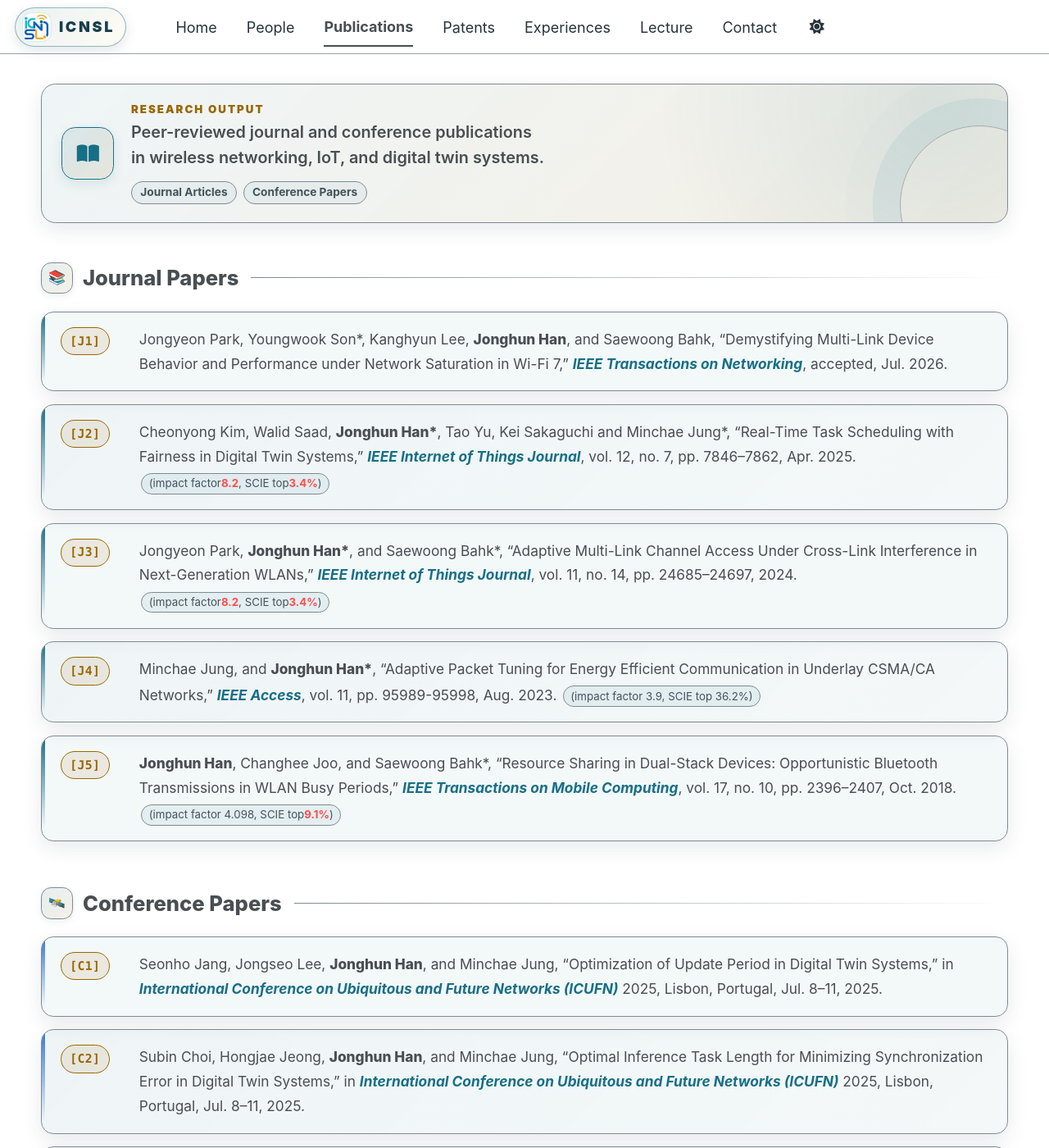
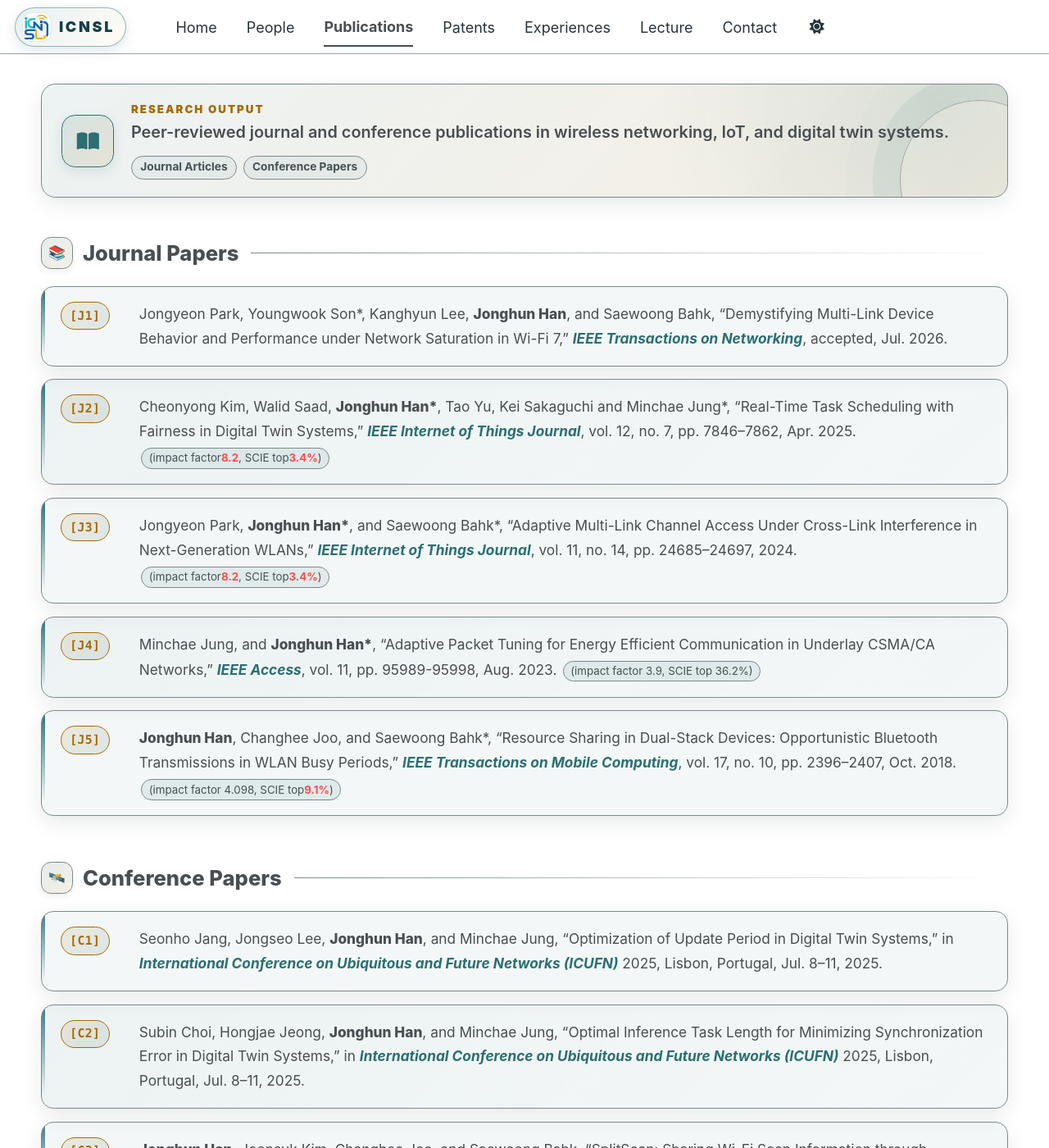
Before and after one commit to icnsl/icnsl.github.io, a Jekyll site: the page built from _pages/publications.md, in a window 1280 px wide and 1400 px high. Shown: the whole window at 82% size. Built offline with Jekyll 4.4.1, drawn with Linux system fonts in a browser that asks for light colours; a script bundle is joined from its source files by our own code; library files that are not in the unit come from our copies.

Commit message:
Add files via upload

```diff
--- a/_sass/layout/_page.scss
+++ b/_sass/layout/_page.scss
@@ -1712,90 +1712,6 @@ html[data-theme="dark"] .page__content .people-empty {
   }
 }
 
-/* ==========================================================================
-   CUSTOM: Laboratory title banner on Home
-   ========================================================================== */
-
-.page__content .home-lab-hero {
-  position: relative;
-  isolation: isolate;
-  overflow: hidden;
-  margin: 0 0 2.9rem;
-  padding: clamp(1.55rem, 3.2vw, 2.7rem) clamp(1.35rem, 3.6vw, 3rem);
-  border: 1px solid var(--global-border-color);
-  border-radius: 1rem;
-  background:
-    radial-gradient(circle at 92% 18%, rgba(14, 161, 197, 0.14), transparent 28%),
-    linear-gradient(135deg, rgba(47, 127, 147, 0.11), rgba(255, 209, 102, 0.055));
-  box-shadow: 0 12px 34px rgba(21, 54, 64, 0.12);
-}
-
-.page__content .home-lab-hero::after {
-  content: "";
-  position: absolute;
-  z-index: -1;
-  right: -4rem;
-  bottom: -5rem;
-  width: 15rem;
-  height: 15rem;
-  border: 1px solid rgba(47, 127, 147, 0.18);
-  border-radius: 50%;
-  box-shadow:
-    0 0 0 2.5rem rgba(47, 127, 147, 0.035),
-    0 0 0 5rem rgba(47, 127, 147, 0.025);
-}
-
-.page__content .home-lab-hero__accent {
-  display: flex;
-  gap: 0.42rem;
-  align-items: center;
-  margin-bottom: 0.9rem;
-}
-
-.page__content .home-lab-hero__accent::after {
-  content: "";
-  width: min(11rem, 35vw);
-  height: 1px;
-  margin-left: 0.2rem;
-  background: linear-gradient(90deg, rgba(47, 127, 147, 0.72), transparent);
-}
-
-.page__content .home-lab-hero__accent span {
-  width: 0.54rem;
-  height: 0.54rem;
-  border-radius: 50%;
-}
-
-.page__content .home-lab-hero__accent span:nth-child(1) {
-  background: #0ea1c5;
-}
-
-.page__content .home-lab-hero__accent span:nth-child(2) {
-  background: #3478d4;
-}
-
-.page__content .home-lab-hero__accent span:nth-child(3) {
-  background: #d6a700;
-}
-
-.page__content .home-lab-hero__title {
-  max-width: 1040px;
-  margin: 0;
-  color: var(--global-text-color);
-  font-size: clamp(2rem, 4.4vw, 3.65rem);
-  font-weight: 850;
-  letter-spacing: -0.035em;
-  line-height: 1.08;
-  text-wrap: balance;
-}
-
-html[data-theme="dark"] .page__content .home-lab-hero {
-  background:
-    radial-gradient(circle at 92% 18%, rgba(14, 161, 197, 0.2), transparent 30%),
-    linear-gradient(135deg, rgba(255, 255, 255, 0.055), rgba(255, 209, 102, 0.035));
-  box-shadow: 0 14px 36px rgba(0, 0, 0, 0.25);
-}
-
 /* Keep the English notice fully readable in light mode. */
 html:not([data-theme="dark"]) .page__content .home-section__translation {
   color: #111820;
@@ -1945,21 +1861,21 @@ html:not([data-theme="dark"]) .page__content hr {
 }
 
 /* ==========================================================================
-   CUSTOM: Unified card system for Publications, Patents, Experiences,
-           Lecture, and Contact
+   CUSTOM: Unified showcase system for Home, People, Publications,
+           Patents, Experiences, Lecture, and Contact
    ========================================================================== */
 
 .page__content .icnsl-showcase {
-  --showcase-surface: rgba(47, 127, 147, 0.055);
-  --showcase-surface-strong: rgba(47, 127, 147, 0.08);
-  --showcase-surface-hover: rgba(47, 127, 147, 0.11);
-  --showcase-border: #7f8a92;
-  --showcase-accent: #176f86;
-  --showcase-accent-2: #3478d4;
-  --showcase-accent-soft: rgba(23, 111, 134, 0.11);
-  --showcase-gold: #9a6700;
-  --showcase-gold-soft: rgba(154, 103, 0, 0.1);
-  --showcase-muted: #44535c;
+  --showcase-surface: rgba(43, 111, 115, 0.055);
+  --showcase-surface-strong: rgba(43, 111, 115, 0.085);
+  --showcase-surface-hover: rgba(43, 111, 115, 0.12);
+  --showcase-border: #7b898b;
+  --showcase-accent: #2b6f73;
+  --showcase-accent-2: #3d7885;
+  --showcase-accent-soft: rgba(43, 111, 115, 0.12);
+  --showcase-gold: #a66a00;
+  --showcase-gold-soft: rgba(166, 106, 0, 0.11);
+  --showcase-muted: #435255;
   --showcase-shadow: 0 8px 24px rgba(29, 48, 56, 0.1);
   --showcase-shadow-hover: 0 13px 30px rgba(29, 48, 56, 0.16);
 
@@ -1970,14 +1886,14 @@ html:not([data-theme="dark"]) .page__content hr {
 
 html[data-theme="dark"] .page__content .icnsl-showcase {
   --showcase-surface: rgba(255, 255, 255, 0.04);
-  --showcase-surface-strong: rgba(255, 255, 255, 0.055);
-  --showcase-surface-hover: rgba(255, 255, 255, 0.075);
-  --showcase-border: rgba(255, 255, 255, 0.22);
-  --showcase-accent: #65d7ee;
-  --showcase-accent-2: #77a9ff;
-  --showcase-accent-soft: rgba(101, 215, 238, 0.1);
-  --showcase-gold: #ffd166;
-  --showcase-gold-soft: rgba(255, 209, 102, 0.1);
+  --showcase-surface-strong: rgba(255, 255, 255, 0.058);
+  --showcase-surface-hover: rgba(255, 255, 255, 0.08);
+  --showcase-border: rgba(221, 235, 231, 0.23);
+  --showcase-accent: #74cfc2;
+  --showcase-accent-2: #86b8c8;
+  --showcase-accent-soft: rgba(116, 207, 194, 0.11);
+  --showcase-gold: #f2c45d;
+  --showcase-gold-soft: rgba(242, 196, 93, 0.11);
   --showcase-muted: var(--global-text-color-light);
   --showcase-shadow: 0 9px 26px rgba(0, 0, 0, 0.21);
   --showcase-shadow-hover: 0 14px 34px rgba(0, 0, 0, 0.3);
@@ -2015,7 +1931,7 @@ html[data-theme="dark"] .page__content .icnsl-showcase {
   border-radius: 50%;
   box-shadow:
     0 0 0 1.85rem var(--showcase-accent-soft),
-    0 0 0 3.7rem rgba(47, 127, 147, 0.025);
+    0 0 0 3.7rem rgba(43, 111, 115, 0.025);
   opacity: 0.64;
 }
 
@@ -2037,7 +1953,7 @@ html[data-theme="dark"] .page__content .icnsl-showcase__intro::after {
   font-size: 1.34rem;
   box-shadow:
     inset 0 0 0 1px rgba(255, 255, 255, 0.14),
-    0 5px 14px rgba(23, 111, 134, 0.12);
+    0 5px 14px rgba(43, 111, 115, 0.14);
 }
 
 .page__content .icnsl-showcase__intro-copy {
@@ -2055,13 +1971,17 @@ html[data-theme="dark"] .page__content .icnsl-showcase__intro::after {
 }
 
 .page__content .icnsl-showcase__lead {
-  max-width: 900px;
+  width: 100%;
+  max-width: none;
   margin: 0;
   color: var(--global-text-color);
   font-size: clamp(1rem, 1.55vw, 1.12rem);
   font-weight: 620;
   line-height: 1.55;
-  text-wrap: balance;
+  white-space: normal;
+  overflow-wrap: normal;
+  word-break: normal;
+  text-wrap: wrap;
 }
 
 .page__content .icnsl-showcase__tags {
@@ -2202,7 +2122,7 @@ html[data-theme="dark"] .page__content .icnsl-showcase__intro::after {
   padding: 0.28rem 0.55rem;
   border: 1px solid var(--showcase-gold);
   border-radius: 999px;
-  background: var(--showcase-gold-soft);
+  background: linear-gradient(135deg, var(--showcase-gold-soft), var(--showcase-accent-soft));
   color: var(--showcase-gold);
   font-family: $monospace;
   font-size: 0.82em;
```
